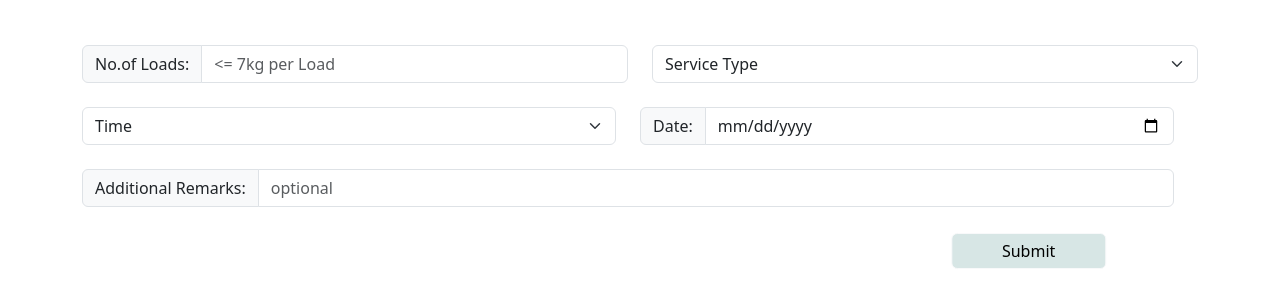
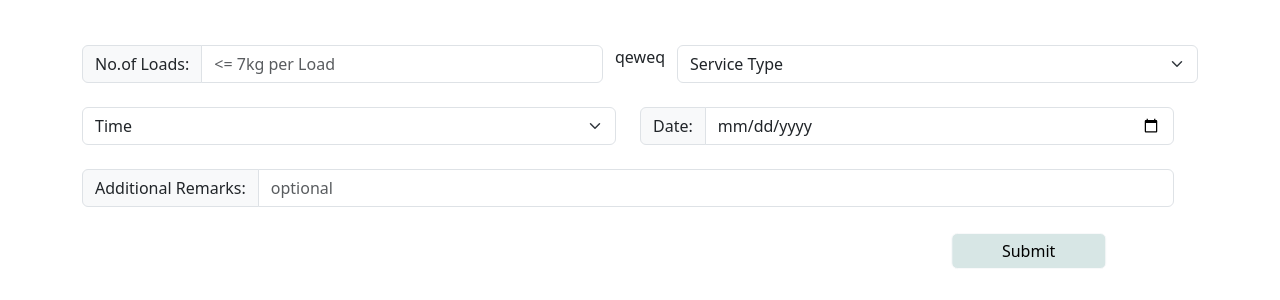
Before and after one commit to Maxlaseave/laundryWebsite, a PHP site: page /dropoff.php in a window 1280 px wide. Shown: the part 105-405 px from the top of the page. Run offline with PHP 8.4, Linux system fonts and the light colour scheme; some web fonts are replaced.

Commit message:
add file

```diff
--- a/customer/dropoff.php
+++ b/customer/dropoff.php
@@ -71,7 +71,7 @@
         <input type="number" class="form-control" name="qty" placeholder="<= 7kg per Load" required>
         </div>
     </div>
-
+qeweq
     <div class="col">
         <div class="input-group mb-4">
           <select class="form-select" name = "serviceType" aria-label="select service" required>
--- /dev/null
+++ b/customer/file.txt
@@ -0,0 +1 @@
+loeloeeeee
```
